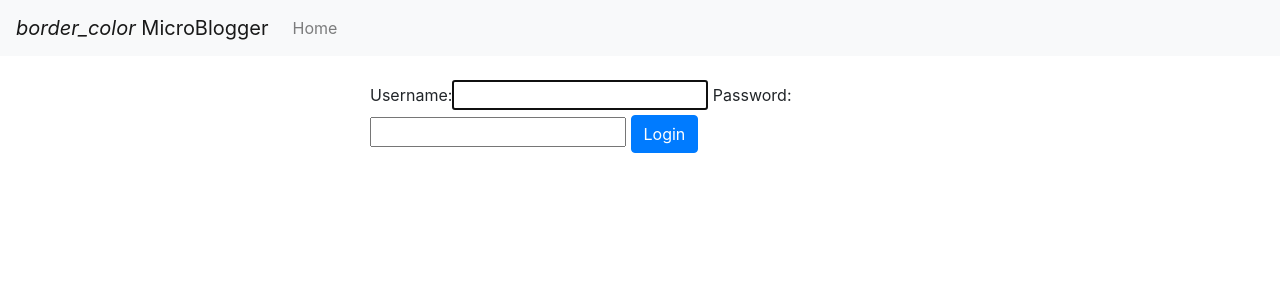
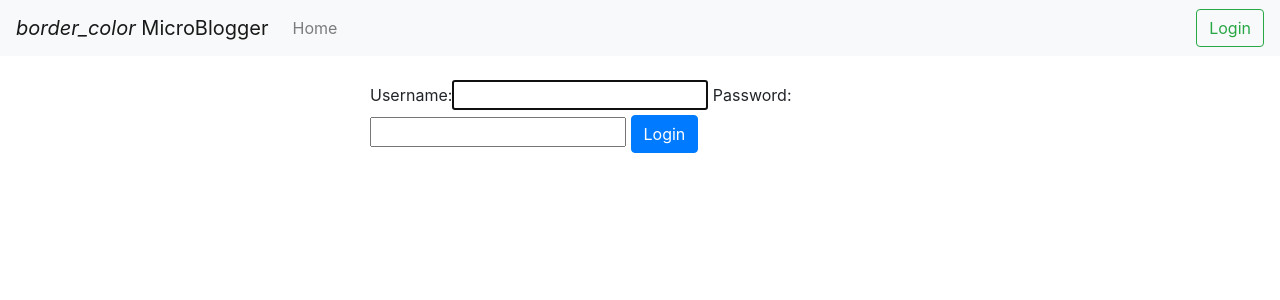
Before and after one commit to Akshay0724/micro-blogger, a Django app: page /accounts/login/ in a window 1280 px wide. Shown: the top 300 px of the page. Run offline with Django 3.2, Linux system fonts and the light colour scheme; some libraries are stand-ins or nearby versions.

Commit message:
feat: Add logout button

```diff
--- a/blogs/templates/blogs/layout.html
+++ b/blogs/templates/blogs/layout.html
@@ -25,6 +25,14 @@
                 </li>
             </ul>
         </div>
+
+        <form class="form-inline my-2 my-lg-0">
+            {% if user.is_authenticated %}
+                <a class="btn btn-outline-danger my-2 my-sm-0" href="{% url 'logout' %}">Logout</a>
+            {% else %}
+                <a class="btn btn-outline-success my-2 my-sm-0" href="{% url 'login' %}">Login</a>
+            {% endif %}
+        </form>
     </nav>
     {% for message in messages %}
         <div class="alert alert-{{ message.tags }}">{{ message }}</div>
--- a/microblogger/settings.py
+++ b/microblogger/settings.py
@@ -120,3 +120,4 @@ USE_TZ = True
 
 STATIC_URL = '/static/'
 LOGIN_REDIRECT_URL = '/'
+LOGOUT_REDIRECT_URL = '/'
```
